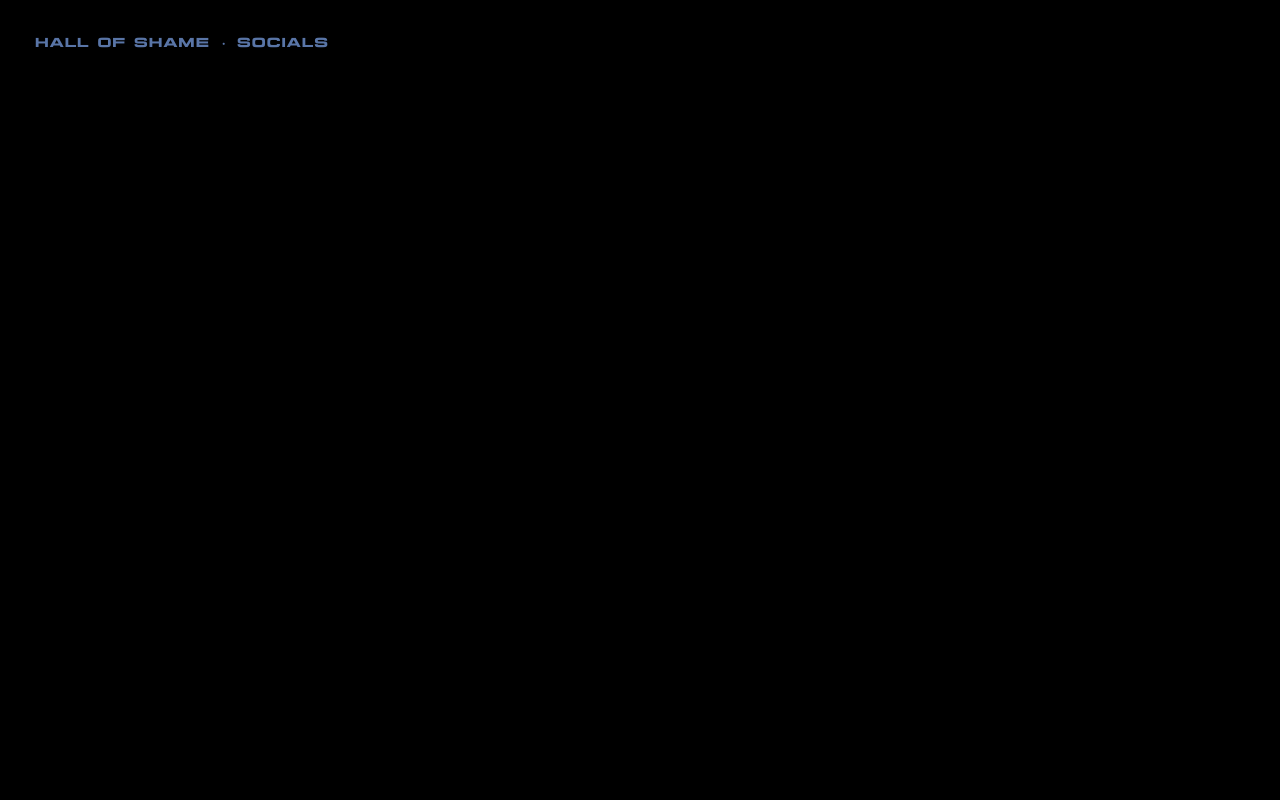
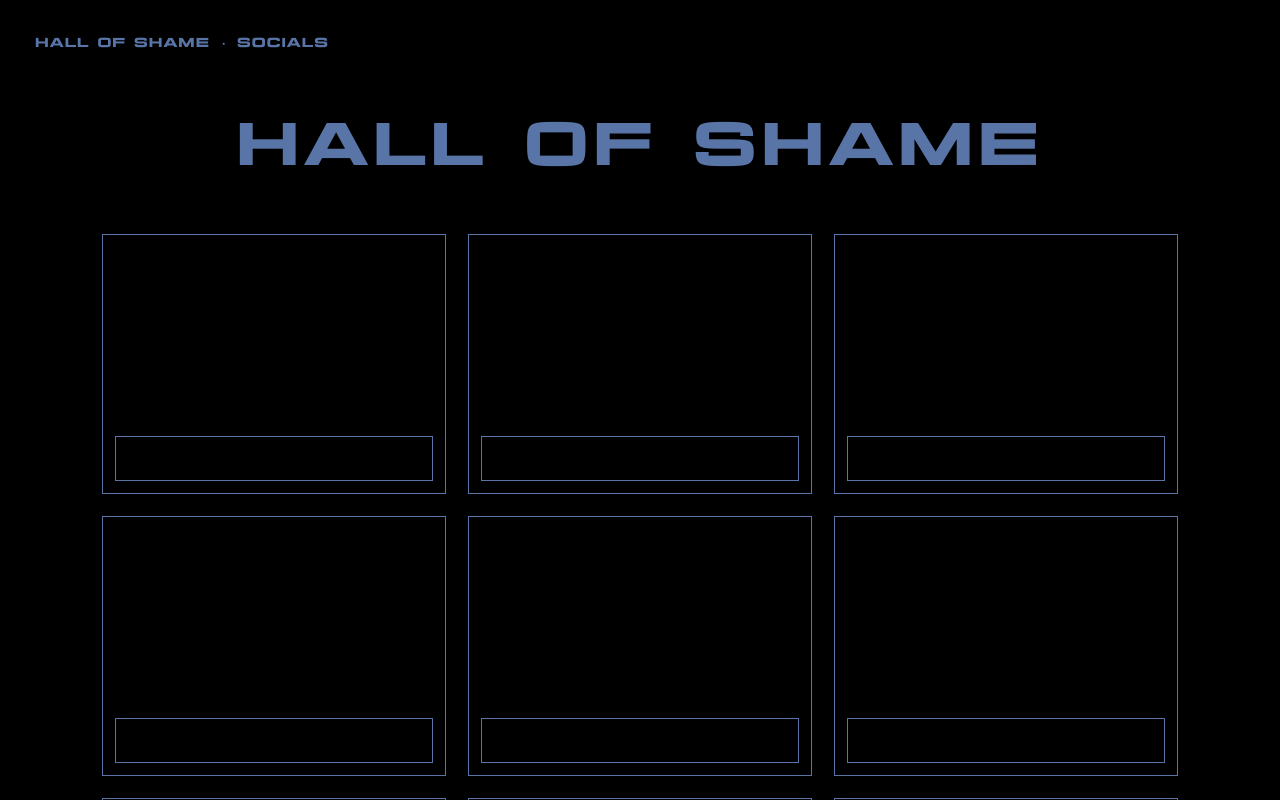
Before and after one commit to liyahhhhhhhh/liyah, a plain HTML site: page index.html in a window 1280 px wide. Both pictures are taken after a click on the link "Hall Of Shame". Drawn offline with Linux system fonts and the light colour scheme.

Commit message:
Update index.html

```diff
--- a/index.html
+++ b/index.html
@@ -189,6 +189,101 @@
             display: block;
         }
 
+
+        /* =========================
+           HALL OF SHAME
+           ========================= */
+
+        #shame {
+            padding-top: 110px;
+            padding-left: 8vw;
+            padding-right: 8vw;
+
+            overflow-y: auto;
+        }
+
+        .shame-title {
+            text-align: center;
+
+            font-family: "Unison Pro", sans-serif;
+            font-size: clamp(30px, 5vw, 60px);
+            font-weight: 700;
+
+            letter-spacing: 0.08em;
+
+            margin-bottom: 55px;
+        }
+
+        .shame-grid {
+            width: 100%;
+            max-width: 1200px;
+
+            margin: 0 auto;
+
+            display: grid;
+
+            grid-template-columns: repeat(3, 1fr);
+
+            grid-template-rows: repeat(3, 260px);
+
+            gap: 22px;
+        }
+
+        .shame-box {
+            position: relative;
+
+            border: 1px solid #5975A7;
+
+            background: #000000;
+
+            min-width: 0;
+        }
+
+        /* Small name/context rectangle */
+
+        .shame-info {
+            position: absolute;
+
+            left: 12px;
+            right: 12px;
+            bottom: 12px;
+
+            height: 45px;
+
+            border: 1px solid #5975A7;
+
+            background: #000000;
+        }
+
+
+        /* =========================
+           MOBILE
+           ========================= */
+
+        @media (max-width: 700px) {
+
+            #shame {
+                padding-top: 100px;
+                padding-left: 25px;
+                padding-right: 25px;
+            }
+
+            .shame-title {
+                font-size: 30px;
+                margin-bottom: 35px;
+            }
+
+            .shame-grid {
+                grid-template-columns: repeat(2, 1fr);
+                grid-template-rows: none;
+                gap: 15px;
+            }
+
+            .shame-box {
+                height: 220px;
+            }
+        }
+
     </style>
 </head>
 
@@ -229,6 +324,51 @@
         class="page"
         id="shame"
     >
+
+        <h1 class="shame-title">
+            HALL OF SHAME
+        </h1>
+
+        <div class="shame-grid">
+
+            <div class="shame-box">
+                <div class="shame-info"></div>
+            </div>
+
+            <div class="shame-box">
+                <div class="shame-info"></div>
+            </div>
+
+            <div class="shame-box">
+                <div class="shame-info"></div>
+            </div>
+
+            <div class="shame-box">
+                <div class="shame-info"></div>
+            </div>
+
+            <div class="shame-box">
+                <div class="shame-info"></div>
+            </div>
+
+            <div class="shame-box">
+                <div class="shame-info"></div>
+            </div>
+
+            <div class="shame-box">
+                <div class="shame-info"></div>
+            </div>
+
+            <div class="shame-box">
+                <div class="shame-info"></div>
+            </div>
+
+            <div class="shame-box">
+                <div class="shame-info"></div>
+            </div>
+
+        </div>
+
     </section>
 
 
@@ -266,6 +406,7 @@
             document
                 .getElementById(pageName)
                 .classList.add("active");
+
         }
 
     </script>
```
